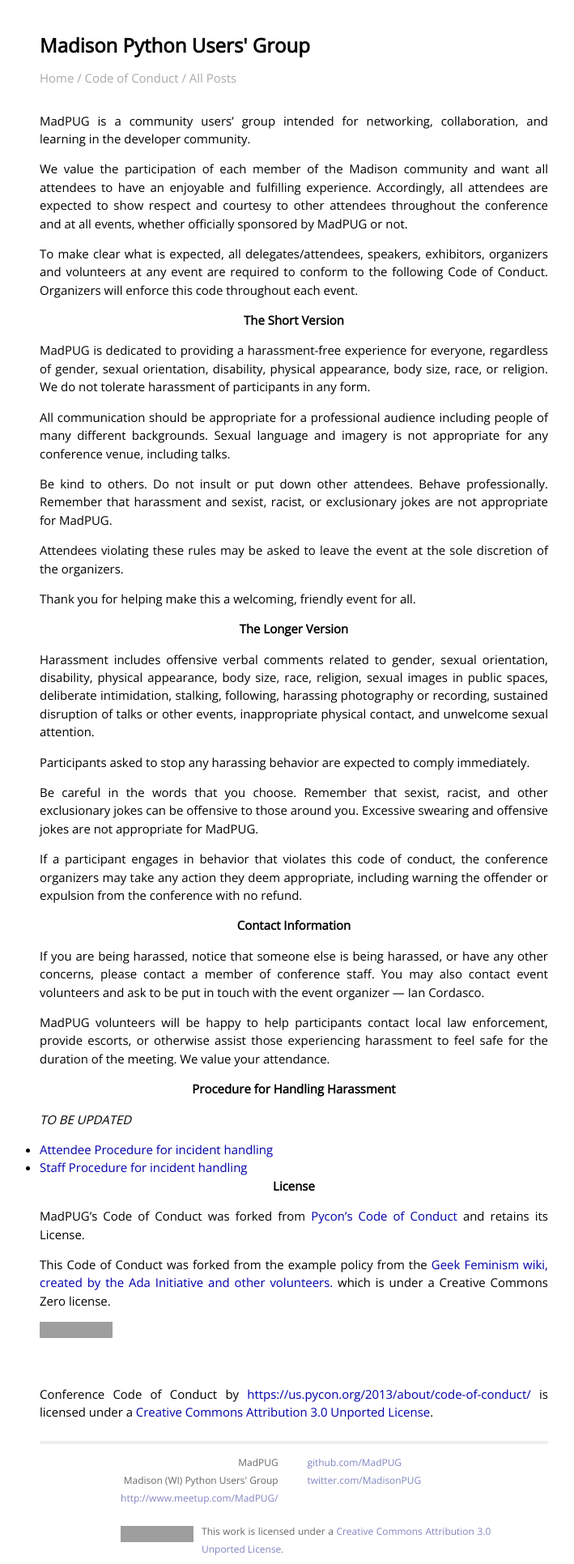
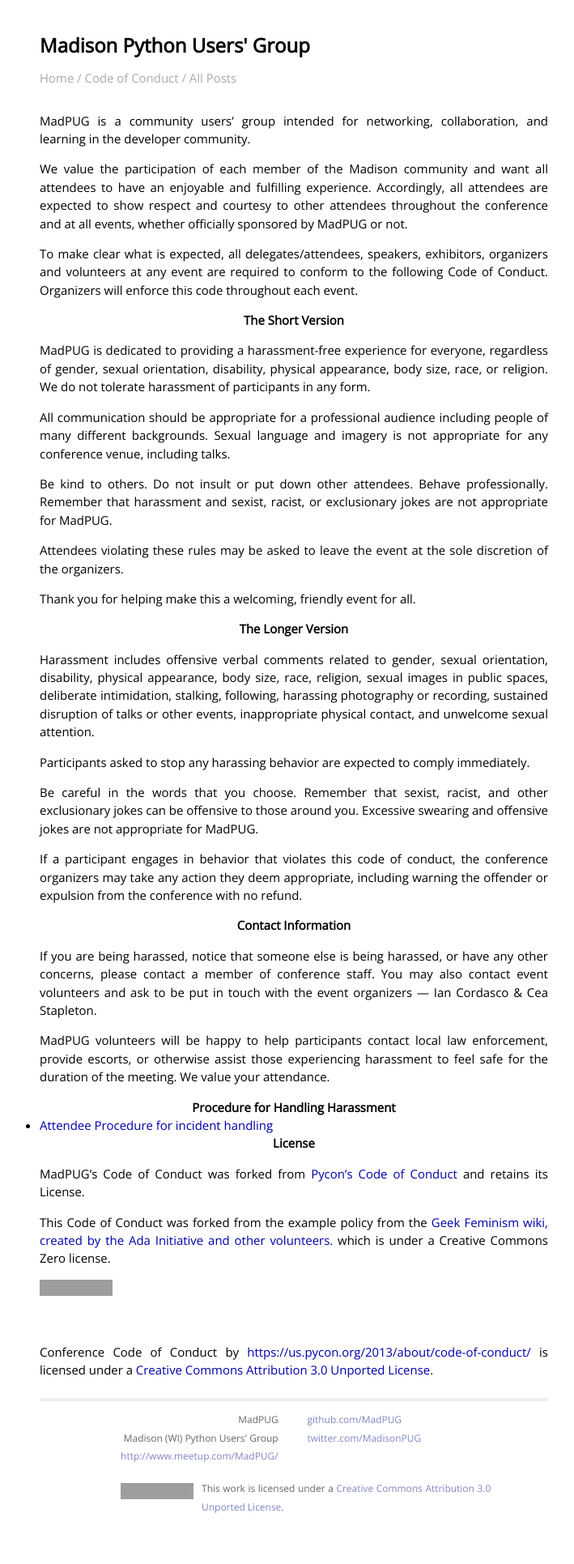
Before and after one commit to MadPUG/madpug.github.io, a Jekyll site: the page built from _posts/2013-11-15-code-of-conduct.markdown, in a window 1280 px wide. Shown: the whole page at 81% size, without its empty margins (277-986 px from the left). Built offline with Jekyll 4.4.1, drawn with Linux system fonts in a browser that asks for light colours; Markdown is read by kramdown in place of the engine named in the settings; after the commit the page ends 1878 px from its top, so only the background shows below that; grey boxes are pictures that could not be loaded.

Commit message:
Add incident reporting procedures.

```diff
--- a/_config.yml
+++ b/_config.yml
@@ -1,10 +1,13 @@
 name: Madison Python Users' Group
 markdown: redcarpet
-pygments: true
+highlighter: pygments
 
 authors:
   sigmavirus24:
     name: Ian Cordasco
+
+  ceaess:
+    name: Cea Stapleton
 
   olooney:
     name: Oran Looney
--- a/_posts/2013-11-15-code-of-conduct.markdown
+++ b/_posts/2013-11-15-code-of-conduct.markdown
@@ -62,8 +62,8 @@ Contact Information
 
 If you are being harassed, notice that someone else is being harassed, or have
 any other concerns, please contact a member of conference staff. You may also
-contact event volunteers and ask to be put in touch with the event organizer
-&mdash; Ian Cordasco.
+contact event volunteers and ask to be put in touch with the event organizers
+&mdash; Ian Cordasco & Cea Stapleton.
 
 MadPUG volunteers will be happy to help participants contact local law
 enforcement, provide escorts, or otherwise assist those experiencing
@@ -73,10 +73,7 @@ attendance.
 Procedure for Handling Harassment
 ---------------------------------
 
-*TO BE UPDATED*
-
 - [Attendee Procedure for incident handling][attendee]
-- [Staff Procedure for incident handling][staff]
 
 License
 -------
@@ -110,7 +107,6 @@ Creative Commons Attribution 3.0 Unported License</a>.
 
 [geek_fem]: http://geekfeminism.wikia.com/wiki/Conference_anti-harassment/Policy
 [pycon-coc]: https://github.com/python/pycon-code-of-conduct
-[attendee]: /2013/about/code-of-conduct/harassment-incidents/
-[staff]: https://us.pycon.org/2013/about/code-of-conduct/harassment-incidents-staff/
+[attendee]: /2016/04/16/incident-reporting.html
 
 <!-- vim: set ft=markdown -->
```
Also changed, not shown: _posts/2016-04-16-incident-reporting.markdown (added, +43 -0 lines).
